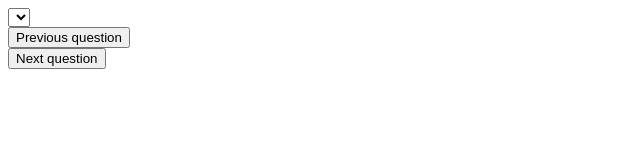
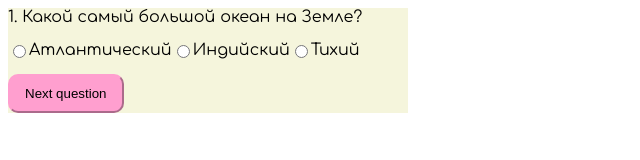
Before and after one commit to ksusha-g/Intro-to-JS, a plain HTML site: page quiz/index.html in a window 1280 px wide. Both pictures are taken after a click on the button "Start". Shown: the whole page, without its empty margins (0-640 px from the left). Drawn offline with Linux system fonts and the light colour scheme.

Commit message:
finished quiz

```diff
--- a/quiz/index.html
+++ b/quiz/index.html
@@ -4,16 +4,19 @@
     <meta charset="UTF-8">
     <meta name="viewport" content="width=device-width, initial-scale=1.0">
     <title>Quiz</title>
+    <link rel="stylesheet" href="style.css">
 </head>
 <body>
-    <div class="question"></div>
-    <select name="answer" id="answers">
-
-    </select>
-    <button id="prev-question">Previous question</button>
-    <button id="next-question">Next question</button>
-    <button id="start">Start</button>
-
+    <div id="body">
+        <div id="question"></div>
+        <form id="answers"></form>
+        <p id="alert">Не выбран ни один вариант ответа!</p>
+        <button id="next-question">Next question</button>
+        <button id="start">Start</button>
+        <p id="result"></p>
+        <button id="again">Again</button>
+        <button id="results">Results</button>
+    </div>
     <script src="main.js"></script>
 </body>
 </html>
--- a/quiz/main.js
+++ b/quiz/main.js
@@ -1,21 +1,14 @@
-let prev = document.getElementById('prev-question')
 let next = document.getElementById('next-question')
 let start = document.getElementById('start')
+let again = document.getElementById('again')
+let results = document.getElementById('results')
+let alertMessage = document.getElementById('alert')
+let resultMenu = document.getElementById("result")
 let answers = document.getElementById('answers')
+let currQuestion = document.getElementById('question')
 
-prev.style.display = 'none'
-next.style.display = 'none'
-answers.style.display = 'none'
-
-start.addEventListener('click', () => {
-    prev.style.display = 'flex'
-    next.style.display = 'flex'
-    answers.style.display = 'flex'
-    start.style.display = 'none'
-
-})
-
-
+let questionNumber = 0
+let correctAnswers = 0
 
 let quiz = [
     {
@@ -69,3 +62,77 @@ let quiz = [
         correct: 'Зеленый'
     }
 ]
+
+next.style.display = 'none'
+answers.style.display = 'none'
+again.style.display = 'none'
+results.style.display = 'none'
+alertMessage.style.display = 'none'
+
+start.addEventListener('click', () => startGame())
+
+function startGame(){
+    questionNumber = 0
+    currQuestion.style.display = 'flex'
+    next.style.display = 'flex'
+    answers.style.display = 'flex'
+    start.style.display = 'none'
+    again.style.display = 'none'
+    resultMenu.style.display = 'none'
+    generateQuestion(questionNumber)
+}
+
+function generateQuestion(num){
+    answers.replaceChildren()
+    currQuestion.innerHTML = quiz[num].question
+    for (let i=0; i<3; i++){
+
+        let newP = document.createElement('input')
+        newP.type = 'radio'
+        newP.id = `${num}${i}`
+        newP.name = `q${num}`
+        newP.value = quiz[num].options[i]
+
+        let label = document.createElement('label')
+        label.for = `${num}${i}`
+        label.textContent = quiz[num].options[i]
+
+        answers.appendChild(newP)
+        answers.appendChild(label)
+    }
+
+    questionNumber += 1
+}
+
+next.addEventListener('click', () => {
+    checkAnswer()
+
+    if (questionNumber == 9){
+        next.style.display = 'none'
+        next.style.display = 'none'
+        results.style.display = 'flex'
+    }
+    alertMessage.style.display = 'none'
+    generateQuestion(questionNumber)
+})
+
+function checkAnswer(){
+    namee = `q${questionNumber-1}`
+    let selected = answers.querySelector(`input[name = "${namee}"]:checked`)
+    if (selected.value && selected.value == quiz[questionNumber-1].correct) {correctAnswers += 1}
+}
+
+results.addEventListener('click', () => {
+    results.style.display = 'none'
+    again.style.display = 'flex'
+    answers.style.display = 'none'
+    currQuestion.style.display = 'none'
+    showResults()
+})
+
+function showResults(){
+    resultMenu.style.display = 'flex'
+    resultMenu.innerHTML = `Correct answers: ${correctAnswers}`
+}
+
+again.addEventListener('click', () => startGame())
--- a/quiz/style.css
+++ b/quiz/style.css
@@ -0,0 +1,29 @@
+@import url(https://fonts.googleapis.com/css?family=Didact+Gothic|Comfortaa:400,700&subset=latin,cyrillic);
+*, *:before, *:after {
+   box-sizing: border-box
+}
+
+body {
+    font-family: 'Comfortaa', cursive;
+}
+button {
+    border-radius: 10px;
+    border-color: rgb(255, 159, 207);
+    background: rgb(255, 159, 207);
+    padding: 10px 15px;
+}
+
+button:hover {
+    box-shadow: 0 0 0 2px white, 0 0 0 3px #e54eca;
+}
+
+#answers {
+    padding-top: 15px;
+    padding-bottom: 15px;
+}
+
+#body {
+    width: 400px;
+    height: 500 px;
+    background-color: #F5F5DC;
+}
```
